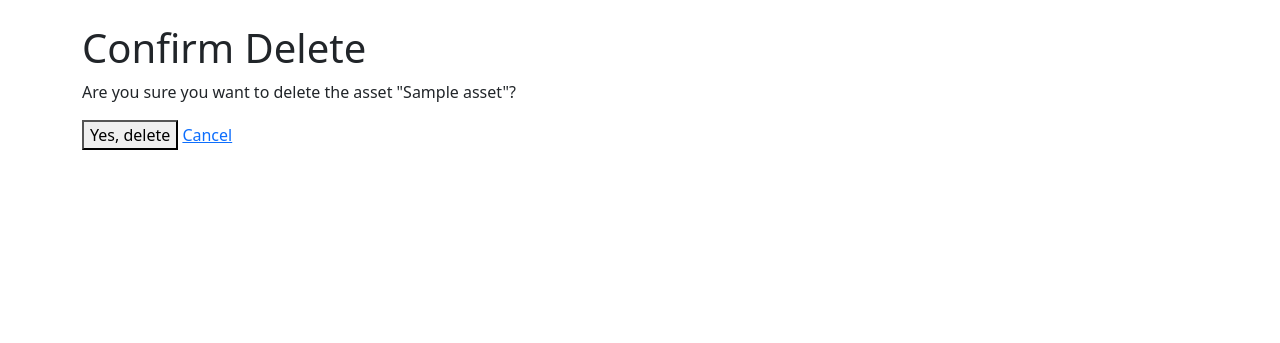
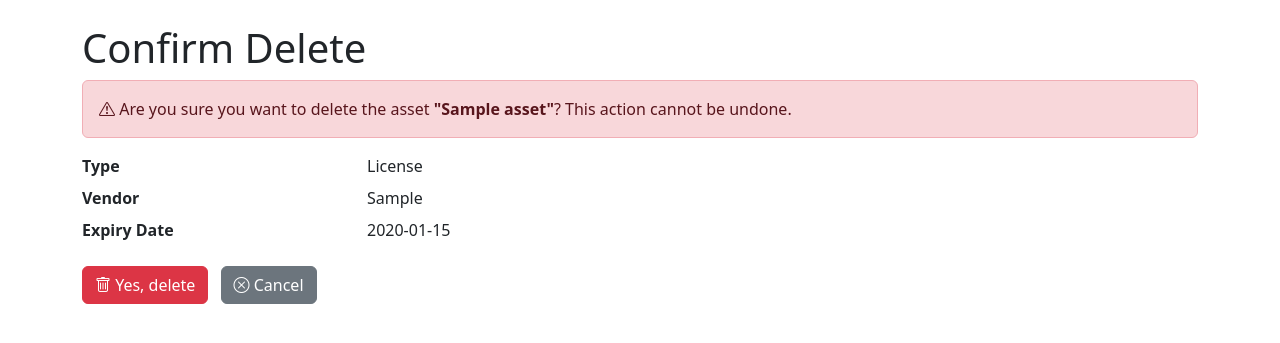
Before and after one commit to Batu1-1an/web-app-centralizing, a Django app: page /assets/1/delete/ in a window 1280 px wide. Shown: the part 56-399 px from the top of the page. Run offline with Django 5.2, Linux system fonts and the light colour scheme; a user stored in the database is signed in; tables that the repository leaves empty hold one stand-in row (values such as "Sample post").

Commit message:
fix: remove duplicate button, add edit/delete actions, and style delete confirmation template

```diff
--- a/assets/templates/assets/asset_confirm_delete.html
+++ b/assets/templates/assets/asset_confirm_delete.html
@@ -5,12 +5,23 @@
 {% block content %}
 <h1>Confirm Delete</h1>
 
-<p>Are you sure you want to delete the asset "{{ object.name }}"?</p> {# object is the default context name for DeleteView #}
+<div class="alert alert-danger" role="alert">
+    <i class="bi bi-exclamation-triangle"></i>
+    Are you sure you want to delete the asset <strong>"{{ object.name }}"</strong>? This action cannot be undone.
+</div>
+
+<dl class="row">
+    <dt class="col-sm-3">Type</dt>
+    <dd class="col-sm-9">{{ object.get_asset_type_display }}</dd>
+    <dt class="col-sm-3">Vendor</dt>
+    <dd class="col-sm-9">{{ object.vendor|default:"N/A" }}</dd>
+    <dt class="col-sm-3">Expiry Date</dt>
+    <dd class="col-sm-9">{{ object.expiry_date|date:"Y-m-d" }}</dd>
+</dl>
 
 <form method="post">
     {% csrf_token %}
-    <button type="submit">Yes, delete</button>
-    <a href="{% url 'assets:asset_detail' object.pk %}">Cancel</a> {# Link back to the detail page #}
+    <button type="submit" class="btn btn-danger me-2"><i class="bi bi-trash"></i> Yes, delete</button>
+    <a href="{% url 'assets:asset_detail' object.pk %}" class="btn btn-secondary"><i class="bi bi-x-circle"></i> Cancel</a>
 </form>
-
 {% endblock %}
--- a/assets/templates/assets/asset_list.html
+++ b/assets/templates/assets/asset_list.html
@@ -5,9 +5,7 @@
 {% block content %}
 <div class="d-flex justify-content-between align-items-center mb-3">
     <h1>Asset List</h1>
-    {# Link to add new asset (We'll add permission checks later) #}
     <a href="{% url 'assets:asset_add' %}" class="btn btn-primary"><i class="bi bi-plus-circle"></i> Add New Asset</a>
-    <a href="{% url 'assets:asset_add' %}" class="btn btn-primary">Add New Asset</a>
 </div>
 
 {% if assets %}
@@ -47,7 +45,8 @@
                     <td>{{ asset.associated_user.username|default:"N/A" }}</td>
                     <td>{{ asset.associated_department|default:"N/A" }}</td>
                     <td>
-                        {# Edit/Delete links will go here later #}
+                        <a href="{% url 'assets:asset_edit' asset.pk %}" class="btn btn-sm btn-warning" title="Edit"><i class="bi bi-pencil-square"></i></a>
+                        <a href="{% url 'assets:asset_delete' asset.pk %}" class="btn btn-sm btn-danger" title="Delete"><i class="bi bi-trash"></i></a>
                     </td>
                 </tr>
             {% endfor %}
```
